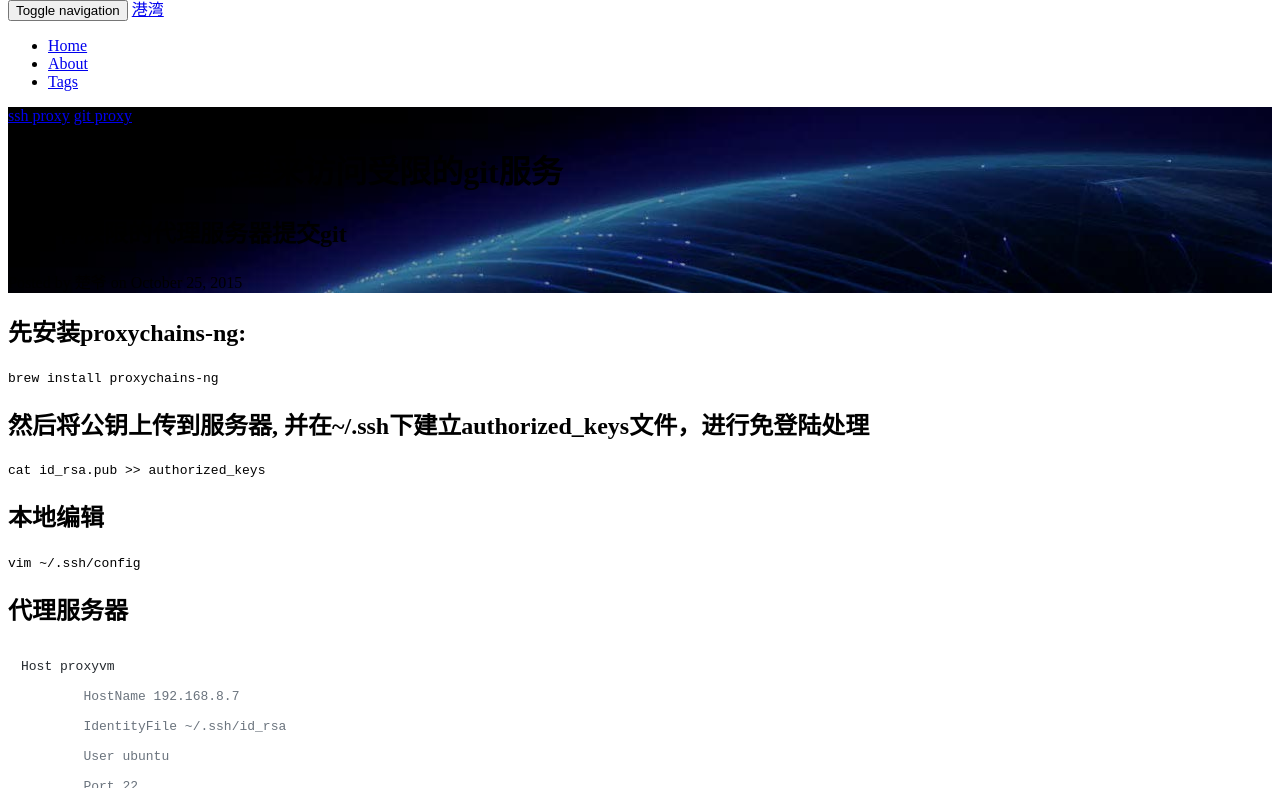
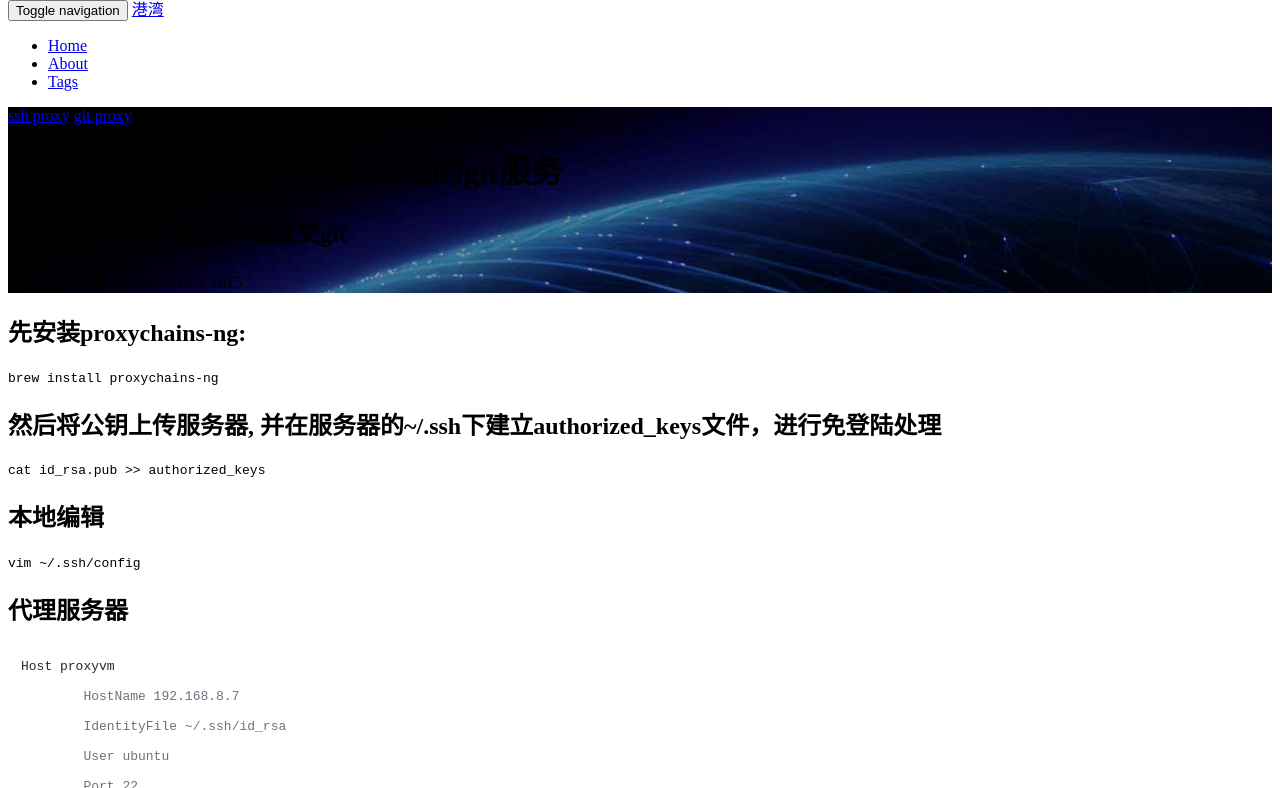
Before and after one commit to xladykiller/xladykiller.github.io, a Jekyll site: the page built from _posts/2015-10-25-ssh-proxy-git.markdown, in a window 1280 px wide and 900 px high, cut to the strip 112-900 px from the top of the window. Built offline with Jekyll 4.4.1, drawn with Linux system fonts in a browser that asks for light colours; nearby versions of some CDN libraries; comment, search, counter and statistics services are not loaded.

Commit message:
update source

```diff
--- a/_posts/2015-10-25-ssh-proxy-git.markdown
+++ b/_posts/2015-10-25-ssh-proxy-git.markdown
@@ -11,13 +11,11 @@ tags:
 ---
 
 
-
-
 # 先安装proxychains-ng:
 
 `brew install proxychains-ng`
 
-# 然后将公钥上传到服务器, 并在~/.ssh下建立authorized_keys文件，进行免登陆处理
+# 然后将公钥上传服务器, 并在服务器的~/.ssh下建立authorized_keys文件，进行免登陆处理
 
 `cat id_rsa.pub >> authorized_keys`
 
```
